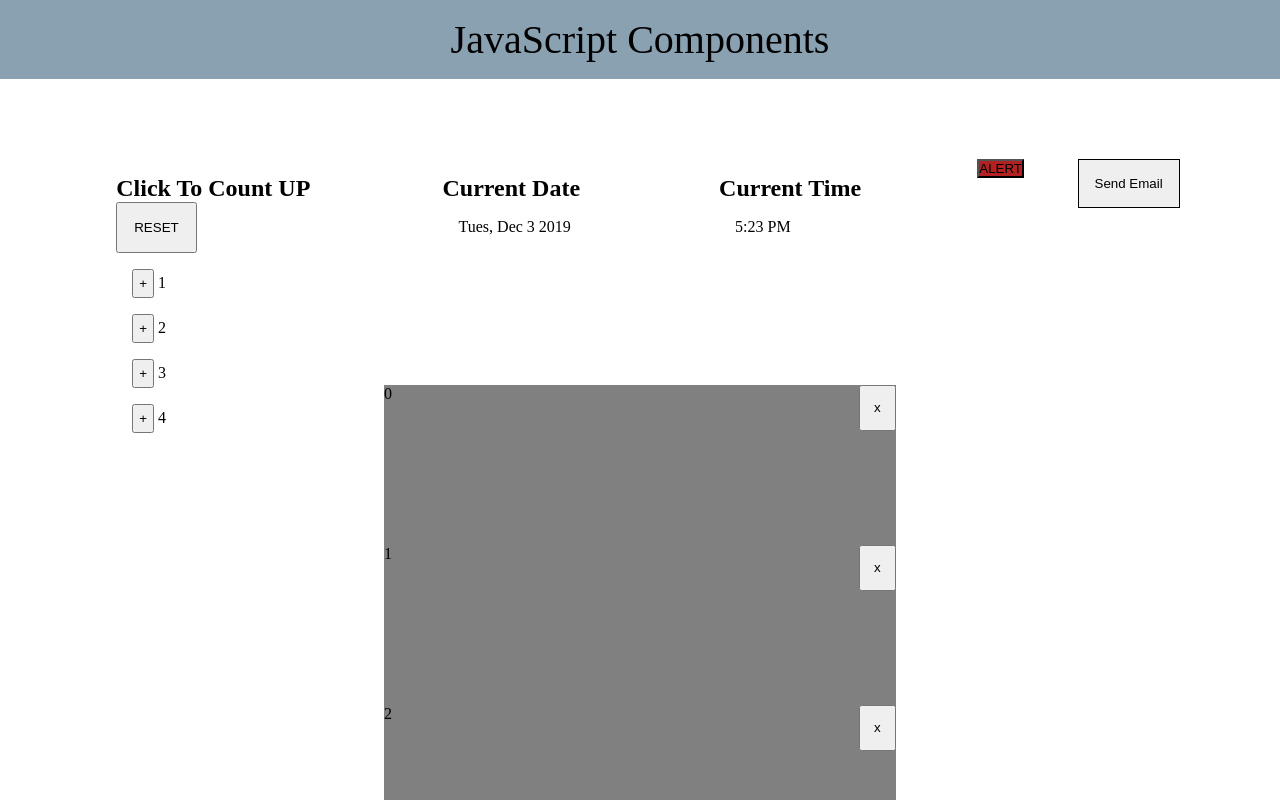
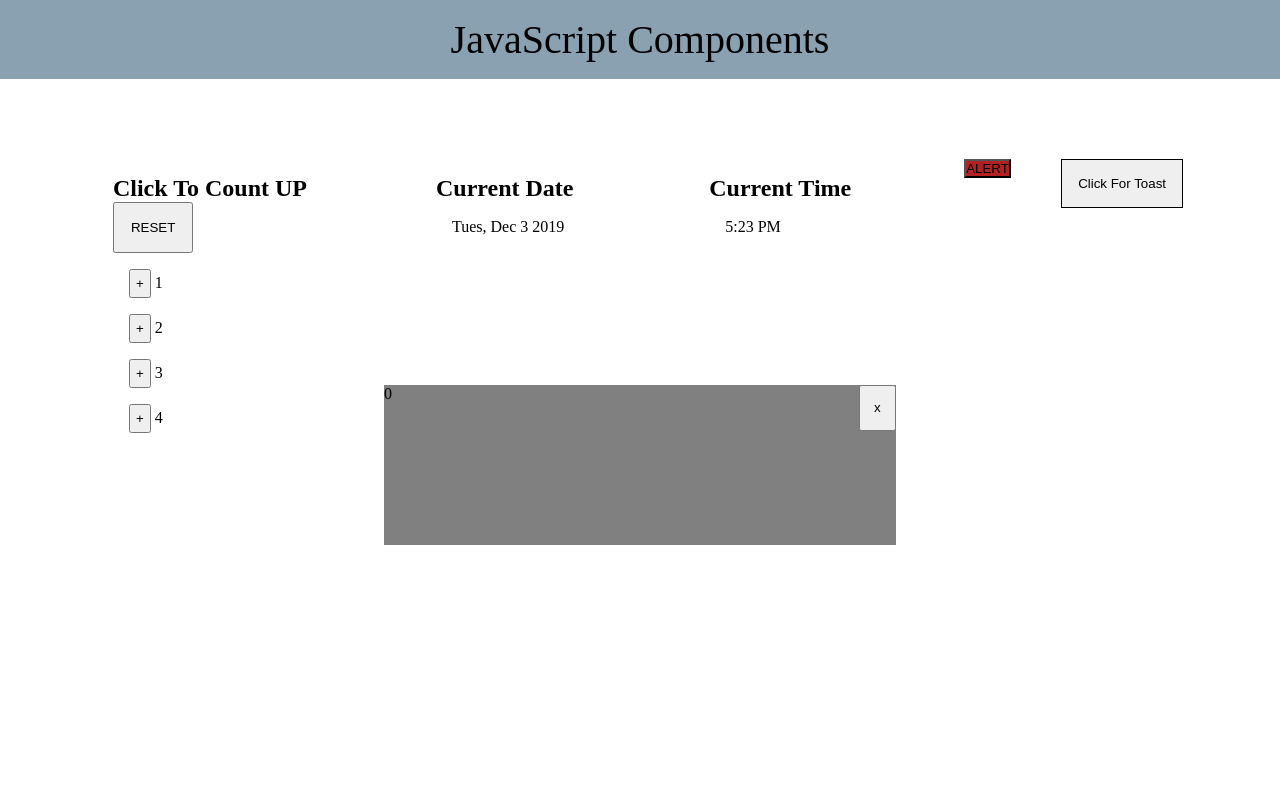
Before and after one commit to Christian-Guzman/JS-Autocomplete, a plain HTML site: page index.html in a window 1280 px wide. Both pictures are taken after a click on the button "ALERT". Shown: the top 800 px of the page. Drawn offline with Linux system fonts and the light colour scheme.

Commit message:
Toast edit

```diff
--- a/index.html
+++ b/index.html
@@ -52,7 +52,7 @@
         </section>
         <!-- TOASTS -->
         <section>
-            <button class="toast">Send Email</button>
+            <button class="toast">Click For Toast</button>
         </section>
     </container>
 </body>
--- a/index.js
+++ b/index.js
@@ -81,7 +81,7 @@ function alert() {
         })
     }
     button.addEventListener("click", function () {
-        for (let i = 0; i < 100; i++) {
+        for (let i = 0; i < 1; i++) {
             randomString = `${i}`
 
             createAlert(randomString)
```
